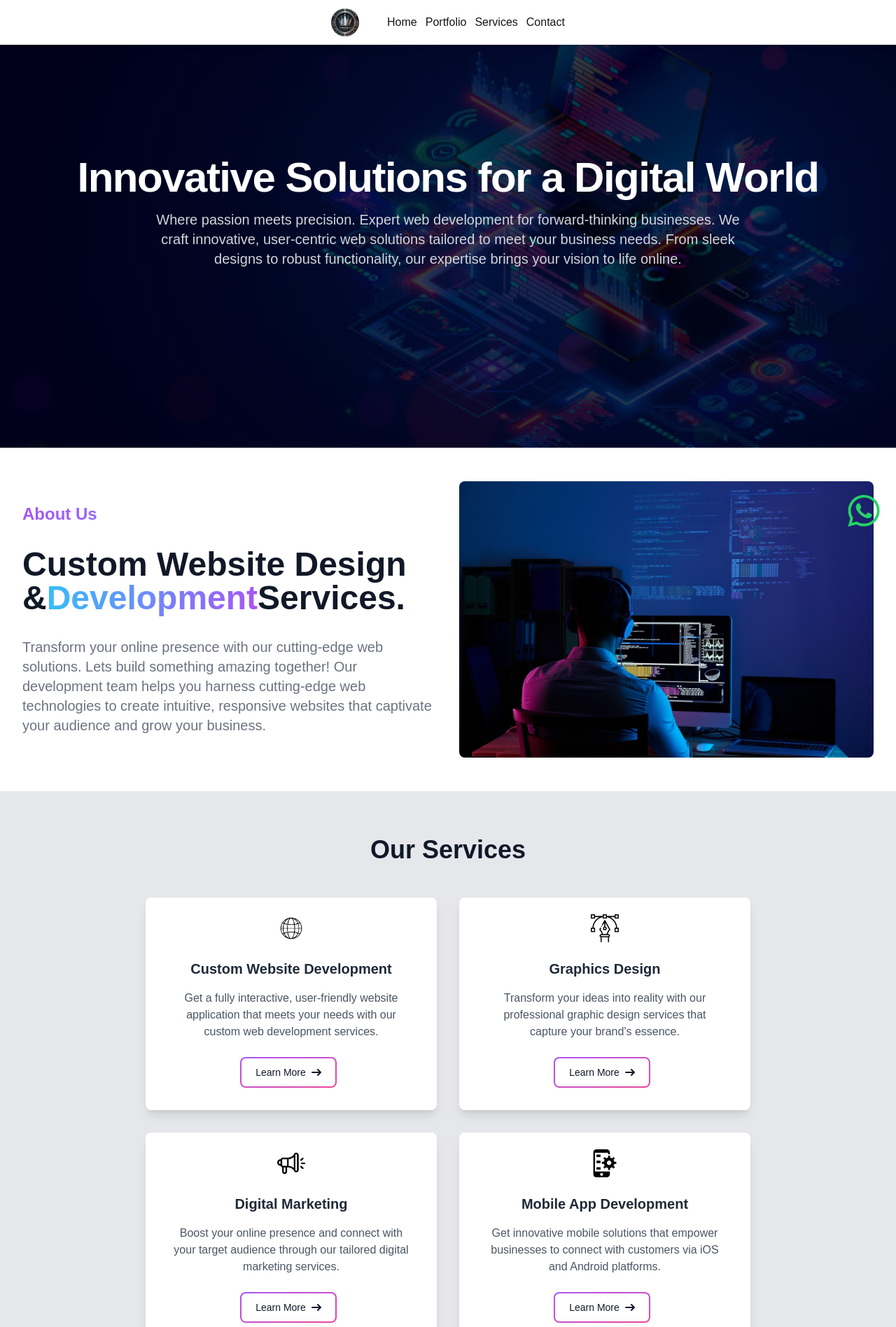
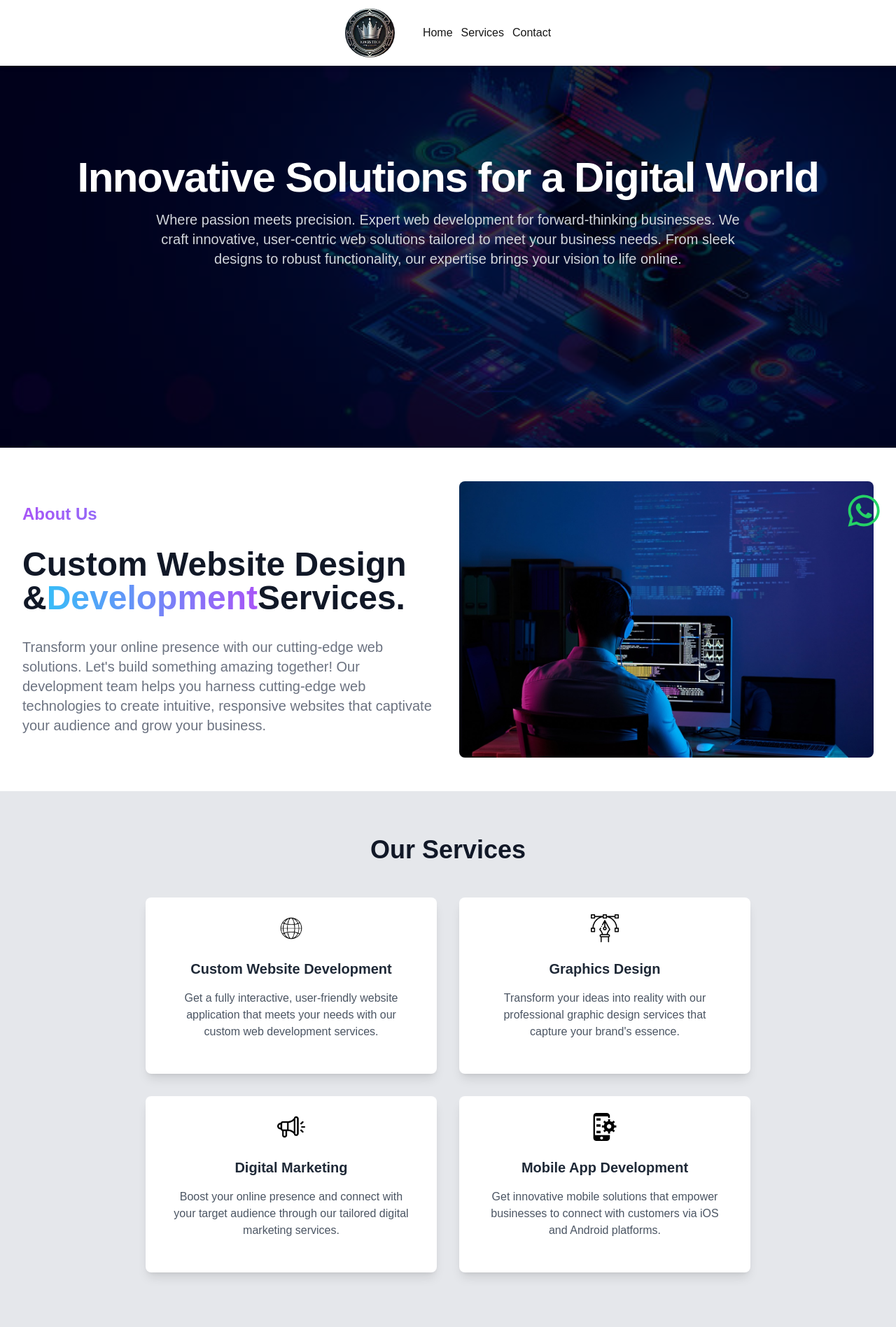
Before and after one commit to Osorachukwu/kings-tech, a Next.js app: page / in a window 1280 px wide. Shown: the top 1897 px of the page at 70% size. Built offline with nearby package versions, Linux system fonts and the light colour scheme.

Commit message:
error fox

```diff
--- a/package.json
+++ b/package.json
@@ -9,6 +9,7 @@
     "lint": "next lint"
   },
   "dependencies": {
+    "aos": "^2.3.4",
     "embla-carousel": "8.3.0",
     "embla-carousel-autoplay": "^8.3.0",
     "embla-carousel-fade": "8.3.0",
@@ -17,7 +18,8 @@
     "lucide-react": "^0.452.0",
     "next": "14.2.15",
     "react": "^18",
-    "react-dom": "^18"
+    "react-dom": "^18",
+    "react-typed": "^2.0.12"
   },
   "devDependencies": {
     "daisyui": "^4.12.13",
--- a/src/app/layout.js
+++ b/src/app/layout.js
@@ -20,12 +20,16 @@ export const metadata = {
 };
 
 export default function RootLayout({ children }) {
+  function sum(a, b){
+    return a + b
+  }
+  console.log(sum(2, 6))
   return (
-    <html lang="en">
+    <html lang="en" className="overflow-x-hidden">
       <body
-        className={`${geistSans.variable} ${geistMono.variable} antialiased`}
+        className={`${geistSans.variable} ${geistMono.variable} antialiased min-w-80 overflow-x-hidden`}
       >
-            <AltNav />
+        <AltNav />
 
         {children}
         <Footer />
--- a/src/app/services/page.jsx
+++ b/src/app/services/page.jsx
@@ -65,7 +65,7 @@ export default function ServicesPage() {
               ].map((service, index) => (
                 <li key={index} className="flex items-center space-x-3">
                   <svg
-                    className="flex-shrink-0 w-4 h-4 text-green-500 dark:text-green-400"
+                    className="flex-shrink-0 w-4 h-4 text-purple-500 dark:text-purple-400"
                     xmlns="http://www.w3.org/2000/svg"
                     fill="none"
                     viewBox="0 0 16 12"
@@ -104,7 +104,7 @@ export default function ServicesPage() {
               <p className="text-lg text-gray-500">
                 Get ahead of your competitors with a user-centered mobile app
                 that delivers a memorable user experience and propels your
-                brand's growth. We are a trusted mobile app development company
+                brands growth. We are a trusted mobile app development company
                 for world-class brands.
               </p>
               <p className="text-lg text-gray-500">
@@ -128,7 +128,7 @@ export default function ServicesPage() {
                 ].map((service, index) => (
                   <li key={index} className="flex items-center space-x-3">
                     <svg
-                      className="flex-shrink-0 w-4 h-4 text-green-500 dark:text-green-400"
+                      className="flex-shrink-0 w-4 h-4 text-purple-500 dark:text-purple-400"
                       xmlns="http://www.w3.org/2000/svg"
                       fill="none"
                       viewBox="0 0 16 12"
@@ -199,7 +199,7 @@ export default function ServicesPage() {
               ].map((service, index) => (
                 <li key={index} className="flex items-center space-x-3">
                   <svg
-                    className="flex-shrink-0 w-4 h-4 text-green-500 dark:text-green-400"
+                    className="flex-shrink-0 w-4 h-4 text-purple-500 dark:text-purple-400"
                     xmlns="http://www.w3.org/2000/svg"
                     fill="none"
                     viewBox="0 0 16 12"
@@ -253,7 +253,7 @@ export default function ServicesPage() {
               </p>
               <p className="text-lg text-gray-500">
                 Our work has helped businesses of all sizes achieve their
-                marketing and sales goals. We're confident that we can help you
+                marketing and sales goals. We &apos; re confident that we can help you
                 create a brand that will help you grow your business
               </p>
 
@@ -271,7 +271,7 @@ export default function ServicesPage() {
                 ].map((service, index) => (
                   <li key={index} className="flex items-center space-x-3">
                     <svg
-                      className="flex-shrink-0 w-4 h-4 text-green-500 dark:text-green-400"
+                      className="flex-shrink-0 w-4 h-4 text-purple-500 dark:text-purple-400"
                       xmlns="http://www.w3.org/2000/svg"
                       fill="none"
                       viewBox="0 0 16 12"
--- a/src/components/AboutUs.jsx
+++ b/src/components/AboutUs.jsx
@@ -1,27 +1,35 @@
-import React from "react";
+'use client'
+import React, { useEffect } from "react";
 import Image from "next/image";
 import aboutImage from "@/assets/ariking-about.jpg";
+import Aos from "aos";
+import "aos/dist/aos.css";
 
 export default function AboutUs() {
+  useEffect(() => {
+    Aos.init({ duration: 2000 });
+    Aos.refresh();
+  }, []);
+
   return (
     <div className="py-12 px-4 sm:px-6 lg:px-8">
       <div className="grid grid-cols-1 lg:grid-cols-2 gap-8 items-center">
         {/* Left Side: Text Section */}
-        <div className="space-y-6 lg:space-y-8">
+        <div data-aos="fade-right" className="space-y-6 lg:space-y-8">
           <p className="text-transparent bg-clip-text bg-gradient-to-r to-sky-400 from-purple-500 text-2xl font-semibold">
             About Us
           </p>
           <h1 className="mb-4 text-3xl font-bold text-gray-900 dark:text-white md:text-4xl lg:text-5xl">
             Custom Website Design &
             <span className="text-transparent bg-clip-text bg-gradient-to-r to-purple-500 from-sky-400">
-               Development
+              Development
             </span>
             Services.
           </h1>
 
           <p className="text-lg font-normal text-gray-500 lg:text-xl dark:text-gray-400">
             Transform your online presence with our cutting-edge web solutions.
-            Lets build something amazing together! Our development team helps
+            Let's build something amazing together! Our development team helps
             you harness cutting-edge web technologies to create intuitive,
             responsive websites that captivate your audience and grow your
             business.
@@ -29,7 +37,7 @@ export default function AboutUs() {
         </div>
 
         {/* Right Side: Image Section */}
-        <div className="w-full">
+        <div className="w-full" data-aos="fade-left">
           <Image
             src={aboutImage}
             alt="About Us"
--- a/src/components/CaptivateYourAudience.jsx
+++ b/src/components/CaptivateYourAudience.jsx
@@ -1,5 +1,6 @@
 import React from "react";
 import Link from "next/link";
+
 export default function CaptivateYourAudience() {
   return (
     <div className="bg-red-400">
--- a/src/components/Hero.jsx
+++ b/src/components/Hero.jsx
@@ -1,15 +1,29 @@
-import React from "react";
+"use client";
+import React, { useEffect } from "react";
+import Aos from "aos";
 
 export default function Hero() {
+  useEffect(() => {
+    Aos.init({ duration: 2000 });
+  }, []);
+
   return (
     <section class="hero-bg bg-center bg-no-repeat  bg-gray-700 bg-blend-multiply">
       <div class="px-4 mx-auto max-w-screen-xl text-center py-24 lg:py-56">
-        <h1 class="mb-4 text-4xl font-extrabold tracking-tight leading-none text-white md:text-5xl lg:text-6xl">
+        <h1
+          data-aos="zoom-in-up"
+          class="mb-4 text-4xl font-extrabold tracking-tight leading-none text-white md:text-5xl lg:text-6xl"
+        >
           Innovative Solutions for a Digital World
         </h1>
-        <p class="mb-8 text-lg font-normal text-gray-300 lg:text-xl sm:px-16 lg:px-48">
+        <p
+          data-aos="zoom-in-up"
+          class="mb-8 text-lg font-normal text-gray-300 lg:text-xl sm:px-16 lg:px-48"
+        >
           Where passion meets precision. Expert web development for
-          forward-thinking businesses.  We craft innovative, user-centric web solutions tailored to meet your business needs. From sleek designs to robust functionality, our expertise brings your vision to life online.
+          forward-thinking businesses. We craft innovative, user-centric web
+          solutions tailored to meet your business needs. From sleek designs to
+          robust functionality, our expertise brings your vision to life online.
         </p>
         {/* <div class="flex flex-col space-y-4 sm:flex-row sm:justify-center sm:space-y-0">
           <a
--- a/src/components/OurServices.jsx
+++ b/src/components/OurServices.jsx
@@ -59,7 +59,11 @@ export default function OurServices() {
               {item.serviceTitle}
             </h3>
             <p className="text-gray-600 text-center mb-6">{item.serviceDesc}</p>
-            <div className="flex justify-center">
+          </div>
+        ))}
+      </div>
+
+      <div className="flex justify-center my-20">
         <Link href="">
           <button className="relative inline-flex items-center justify-center p-0.5 mb-2 me-2 overflow-hidden text-sm font-medium text-gray-900 rounded-lg group bg-gradient-to-br from-purple-500 to-pink-500 group-hover:from-purple-500 group-hover:to-pink-500 hover:text-white dark:text-white focus:ring-4 focus:outline-none focus:ring-purple-200 dark:focus:ring-purple-800">
             <span className="relative px-5 py-2.5 transition-all ease-in duration-75 bg-white dark:bg-gray-900 rounded-md group-hover:bg-opacity-0 flex items-center">
@@ -84,8 +88,5 @@ export default function OurServices() {
         </Link>
       </div>
     </div>
-        ))}
-      </div>
-    </div>
   );
 }
--- a/src/components/navBar/AltNav.jsx
+++ b/src/components/navBar/AltNav.jsx
@@ -20,7 +20,7 @@ export default function NavBarAlt() {
             <Image
               src={companyLogo}
               alt="logo"
-              height={40}
+              height={70}
               className="rounded-full"
             />
           </Link>
@@ -33,13 +33,13 @@ export default function NavBarAlt() {
           <Link href="/" className="hover:text-blue-600">
             Home
           </Link>
-          <Link
+          {/* <Link
             href="/gallery"
             className="hover:text-blue-600"
             onClick={handleToggle}
           >
             Portfolio
-          </Link>
+          </Link> */}
           <Link
             href="/services"
             className="hover:text-blue-600"
```
Also changed, not shown: 1 other file (tests, documents, lock files or other folders). Lines whose indentation alone changed are shown as unchanged.
